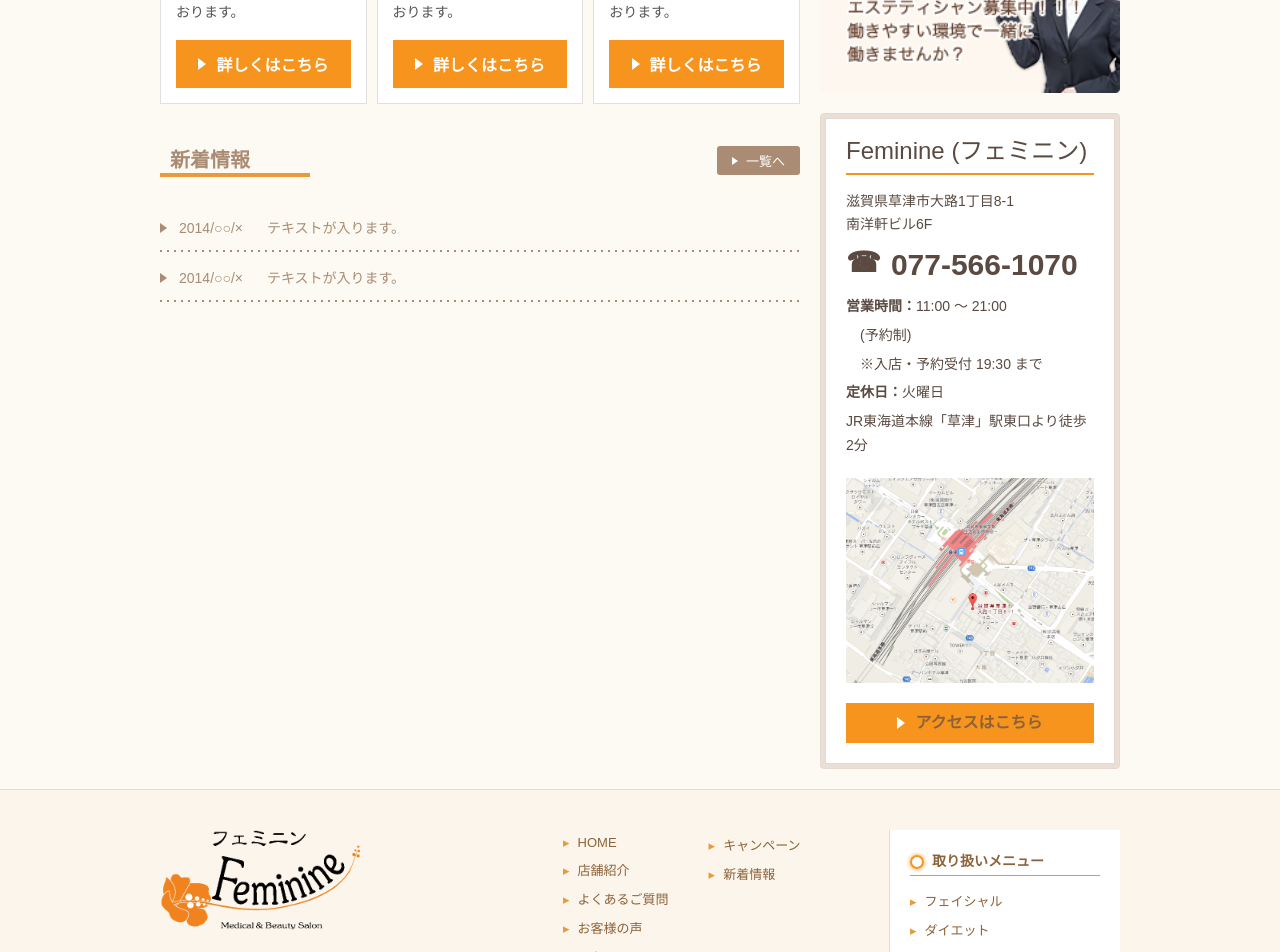
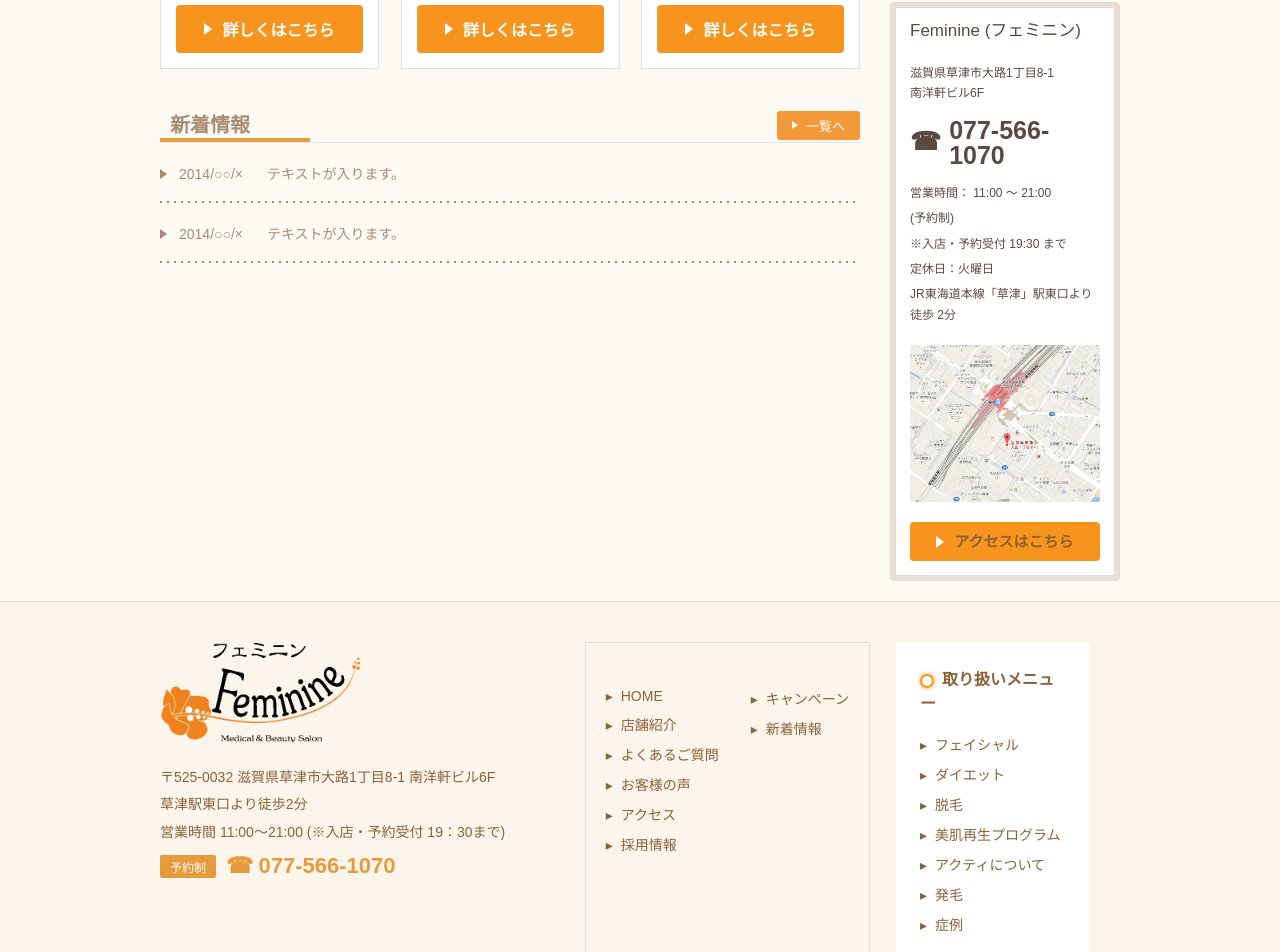
Before and after one commit to anlt-sudo/anlt_fe_training, a plain HTML site: page tuan2/de2/index.html in a window 1280 px wide. Shown: the part 1460-2412 px from the top of the page. Drawn offline with Linux system fonts and the light colour scheme.

Commit message:
completed 'de ngay 2' for desktop screen

```diff
--- a/tuan2/de2/index.html
+++ b/tuan2/de2/index.html
@@ -92,7 +92,7 @@
               <div class="menu-item">
                 <div class="menu-item-image-container">
                   <img
-                    src="./public/af9920067738l.jpg"
+                    src="./public/gf1420103733l.jpg"
                     alt="Facial Treatment"
                   />
                   <h3>フェイシャル</h3>
@@ -107,7 +107,7 @@
               <div class="menu-item">
                 <div class="menu-item-image-container">
                   <img
-                    src="./public/af9920067738l.jpg"
+                    src="./public/gf1140323447l.jpg"
                     alt="Facial Treatment"
                   />
                   <h3>フェイシャル</h3>
@@ -207,10 +207,10 @@
               <div class="tel-block">077-566-1070</div>
 
               <div class="info-block">
-                <p><strong>営業時間：</strong>11:00 〜 21:00</p>
-                <p class="note">(予約制)</p>
-                <p class="note">※入店・予約受付 19:30 まで</p>
-                <p><strong>定休日：</strong>火曜日</p>
+                <p>営業時間： 11:00 〜 21:00</p>
+                <p>(予約制)</p>
+                <p>※入店・予約受付 19:30 まで</p>
+                <p>定休日：火曜日</p>
                 <p>JR東海道本線「草津」駅東口より徒歩 2分</p>
               </div>
 
@@ -230,9 +230,7 @@
     <footer>
       <div class="footer-main">
         <div class="footer-container">
-          <!-- CỘT TRÁI (730px) -->
           <div class="footer-left-column">
-            <!-- Phần 1: Thông tin công ty -->
             <div class="footer-info">
               <img
                 src="./public/ロゴ.gif"
@@ -248,7 +246,6 @@
               </div>
             </div>
 
-            <!-- Phần 2: Điều hướng trang -->
             <div class="footer-nav">
               <ul>
                 <li><a href="#">HOME</a></li>
@@ -265,7 +262,6 @@
             </div>
           </div>
 
-          <!-- CỘT PHẢI (230px) -->
           <div class="footer-right-column">
             <div class="footer-menu">
               <h4>取り扱いメニュー</h4>
--- a/tuan2/de2/style.scss
+++ b/tuan2/de2/style.scss
@@ -16,8 +16,8 @@ h2 {
   color: #5a4a40;
   border-bottom: 4px solid #e89b3d;
   padding-left: 10px;
-  margin-bottom: 20px;
   width: 140px;
+  margin: 0;
 }
 
 .container {
@@ -28,12 +28,12 @@ h2 {
 }
 
 .content {
-  width: 640px;
-  margin-right: 20px;
+  width: 700px;
+  margin-right: 30px;
 }
 
 .sidebar {
-  width: 300px;
+  width: 230px;
 }
 
 /* Header */
@@ -69,6 +69,7 @@ header {
   width: 960px;
   margin: 0 auto;
   padding: 10px 0;
+  background-color: #fff;
 }
 
 .logo {
@@ -121,6 +122,8 @@ header {
   justify-content: center;
   border-top: 1px solid #e6e6e6;
   border-bottom: 1px solid #e6e6e6;
+  margin-bottom: 20px;
+  background-color: #fff;
 }
 
 .menu-container ul {
@@ -234,6 +237,8 @@ header {
   display: flex;
   align-items: flex-start;
   gap: 20px;
+  border-top: 1px solid #e6e6e6;
+  padding-top: 14px;
 }
 
 .concept-content img {
@@ -266,10 +271,12 @@ header {
   display: flex;
   justify-content: space-between;
   flex-wrap: wrap;
+  border-top: 1px solid #e6e6e6;
+  padding-top: 24px;
 }
 
 .menu-item {
-  width: 32%;
+  width: 31%;
   border: 1px solid #e0e0e0;
   background-color: #fff;
 
@@ -295,7 +302,7 @@ header {
   margin: 0;
   padding: 8px 15px;
 
-  background-color: rgba(255, 255, 255, 0.9);
+  background-color: rgba(255, 255, 255, 0.6);
   color: #333;
   font-size: 16px;
   text-align: left;
@@ -329,7 +336,7 @@ header {
   padding: 12px 20px;
   font-weight: bold;
   text-decoration: none;
-  border-radius: 0;
+  border-radius: 4px;
   width: 100%;
   box-sizing: border-box;
 }
@@ -355,7 +362,6 @@ header {
   display: flex;
   justify-content: space-between;
   align-items: center;
-  padding-bottom: 10px;
 }
 
 .news h2 {
@@ -370,7 +376,7 @@ header {
 
   font-size: 13px;
   color: #fff;
-  background-color: #a98c73;
+  background-color: #f29a39;
   text-decoration: none;
   padding: 5px 15px;
   border-radius: 3px;
@@ -398,11 +404,12 @@ header {
 .news ul {
   list-style: none;
   padding: 0;
-  margin-top: 15px;
+  margin: 0;
+  border-top: 1px solid #e6e6e6;
 }
 
 .news li {
-  padding: 15px 0;
+  padding: 20px 0;
   color: #a98c73;
   font-size: 14px;
 
@@ -444,7 +451,7 @@ header {
 
 .promo-box {
   width: 100%;
-  min-height: 200px;
+  min-height: 160px;
 
   background-image: url("./public/af9920077885l.jpg");
   background-size: cover;
@@ -577,7 +584,7 @@ header {
 
 .submenu-list li {
   padding: 4px 0;
-  font-size: 14px;
+  font-size: 12px;
 }
 
 .submenu-list li:last-child {
@@ -626,27 +633,28 @@ header {
 
 .widget-inner {
   background-color: #fff;
-  padding: 20px;
+  padding: 14px;
 }
 
 .widget.access h3 {
-  font-size: 24px;
+  font-size: 17px;
   color: #5a4a42;
   margin: 0 0 15px 0;
   font-weight: normal;
+  border: none;
 }
 
 .address-block p {
   margin: 0;
   line-height: 1.6;
   color: #5a4a42;
-  font-size: 14px;
+  font-size: 12px;
 }
 
 .tel-block {
   display: flex;
   align-items: center;
-  font-size: 30px;
+  font-size: 25px;
   font-weight: bold;
   color: #5a4a42;
   margin: 15px 0;
@@ -654,17 +662,18 @@ header {
 
 .tel-block::before {
   content: "☎";
-  font-size: 28px;
-  margin-right: 10px;
+  font-size: 25px;
+  margin-right: 8px;
   position: relative;
-  top: -2px;
+  top: -1px;
 }
 
 .info-block {
-  font-size: 14px;
+  font-size: 12px;
   color: #5a4a42;
   line-height: 1.7;
 }
+
 .info-block p {
   margin: 5px 0;
 }
@@ -693,8 +702,8 @@ header {
   text-align: center;
   font-weight: bold;
   text-decoration: none;
-  font-size: 16px;
-  border-radius: 0;
+  font-size: 15px;
+  border-radius: 4px;
 }
 .access-button:hover {
   opacity: 0.9;
@@ -715,7 +724,7 @@ header {
 footer {
   background-color: #fbf5eb;
   color: #8c6239;
-  font-size: 13px;
+  font-size: 14px;
 }
 
 .footer-main {
@@ -727,24 +736,22 @@ footer {
   width: 960px;
   margin: 0 auto;
   display: flex;
-  justify-content: space-between;
   padding: 0 20px;
 }
 
 .footer-left-column {
-  width: 730px;
+  width: 710px;
   display: flex;
-  border-right: 1px solid #e6d9cf;
-  padding-right: 30px;
   box-sizing: border-box;
+  margin-right: 20px;
 }
 .footer-right-column {
-  width: 230px;
+  width: 200px;
 }
 
 /* --- Phần 1: Thông tin công ty --- */
 .footer-info {
-  flex-basis: 45%;
+  flex-basis: 60%;
 }
 .footer-info .footer-logo {
   max-width: 200px;
@@ -765,6 +772,7 @@ footer {
   padding: 3px 10px;
   font-size: 12px;
   margin-right: 10px;
+  border-radius: 2px;
 }
 .footer-tel {
   font-size: 22px;
@@ -778,16 +786,16 @@ footer {
 
 /* --- Phần 2: Điều hướng trang --- */
 .footer-nav {
-  flex-basis: 55%;
+  flex-basis: 40%;
   display: flex;
   justify-content: center;
-  padding-left: 30px;
-  box-sizing: border-box;
+  padding: 40px 0;
+  border: 1px solid #e6d9cf;
 }
 .footer-nav ul {
   list-style: none;
   padding: 0;
-  margin: 0 20px;
+  margin: 0 16px;
 }
 .footer-nav li {
   padding: 5px 0;
@@ -802,22 +810,22 @@ footer {
 .footer-nav a::before {
   content: "▸";
   margin-right: 8px;
-  color: #e89b3d;
+  color: #8c6239;
 }
 
 /* --- Cột phải: Menu dịch vụ --- */
 .footer-menu {
   background-color: #fff;
-  padding: 20px;
+  padding: 24px;
   box-sizing: border-box;
   height: 100%;
+  margin-left: 6px;
 }
 .footer-menu h4 {
   margin: 0 0 10px 0;
-  font-size: 14px;
+  font-size: 16px;
   font-weight: bold;
   padding-bottom: 5px;
-  border-bottom: 1px solid #f7941d;
 }
 .footer-menu h4::before {
   content: "";
@@ -848,7 +856,7 @@ footer {
 .footer-menu a::before {
   content: "▸";
   margin-right: 8px;
-  color: #e89b3d;
+  color: #8c6239;
 }
 
 /* --- Thanh Copyright --- */
```
Also changed, not shown: tuan2/de2/style.css, 1 other file.
